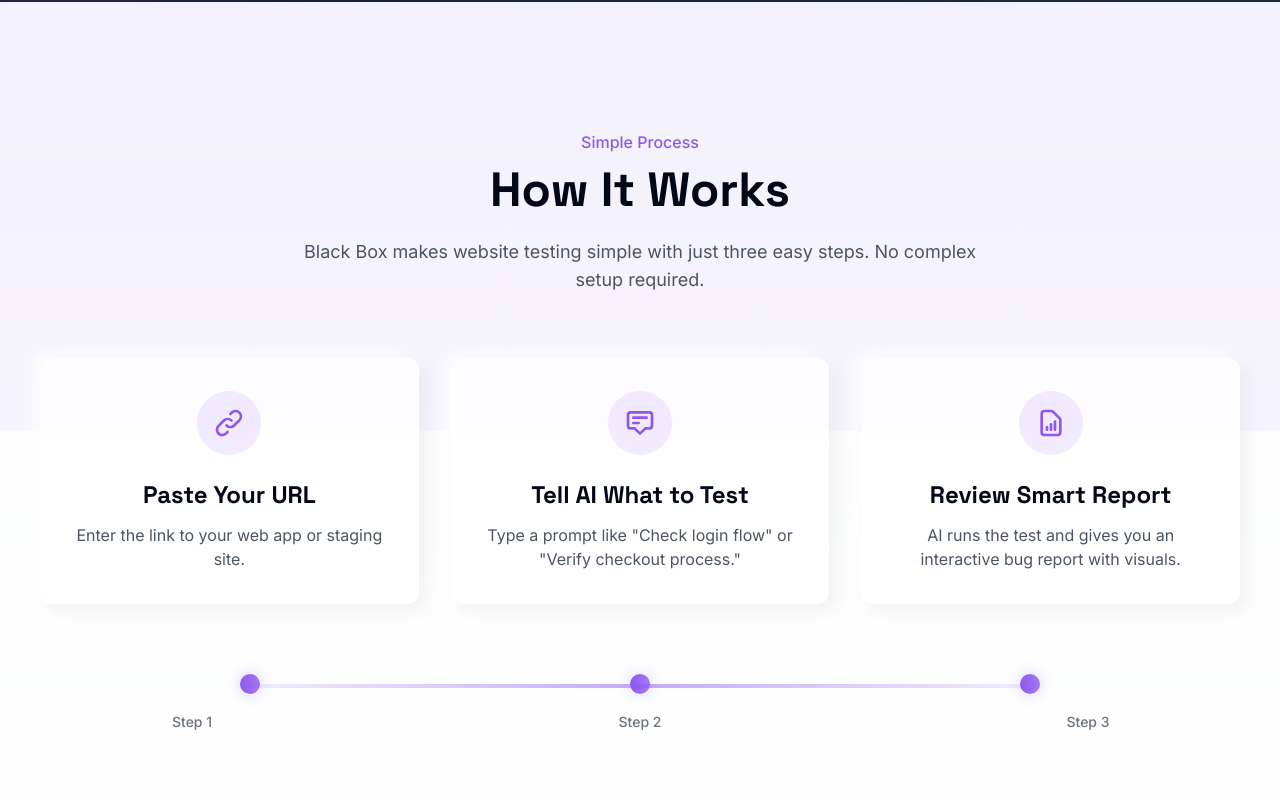
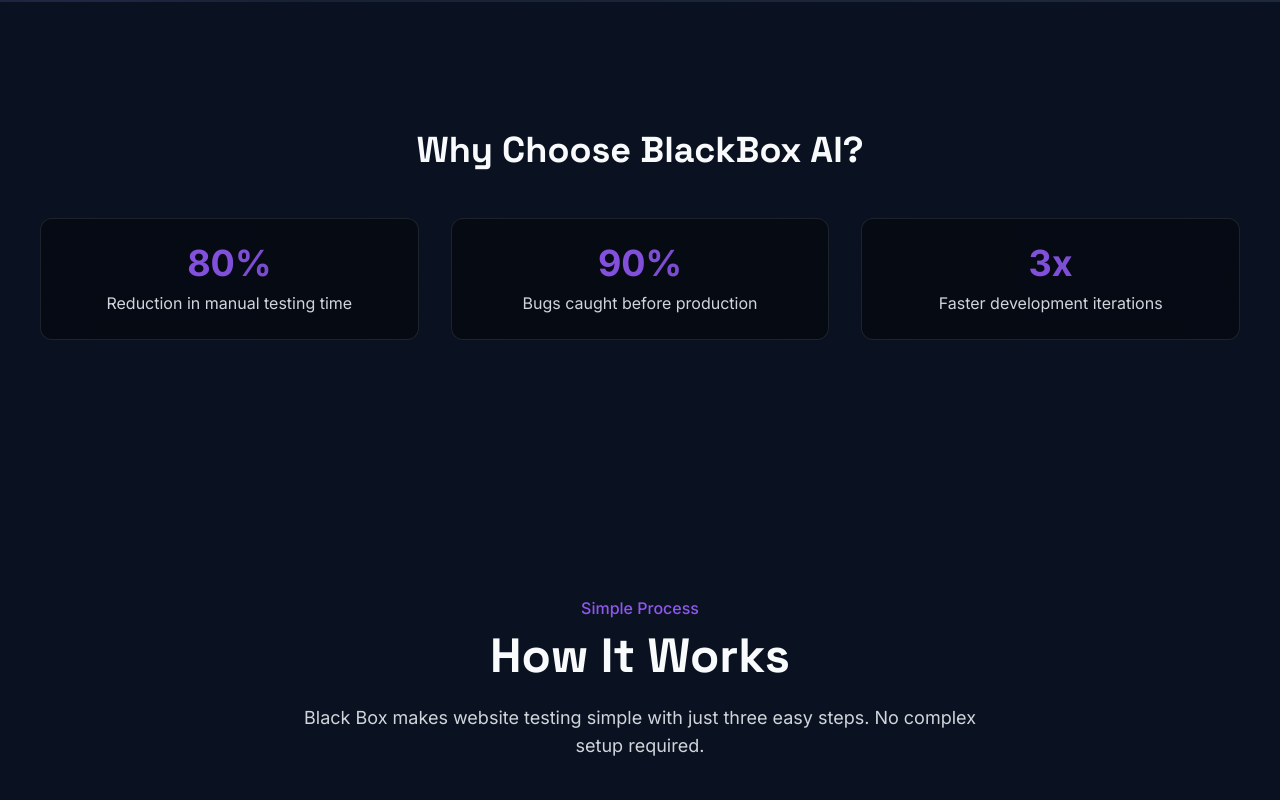
Before and after one commit to AqeelKhalid13/nextsqa, a React (Vite) app: page / in a window 1280 px wide. Shown: the part 860-1660 px from the top of the page. Built offline with nearby package versions, Linux system fonts and the light colour scheme.

Commit message:
Refactor: Implement dark theme and section reordering
-   Converted the application to a dark theme.
-   Removed the steps line from the "How It Works" section.
-   Reordered sections, moving "Why Choose Black Box AI?" to the second section.
-   Added FAQs after the use cases.

```diff
--- /dev/null
+++ b/src/components/FAQs.tsx
@@ -0,0 +1,81 @@
+
+import React from 'react';
+import {
+  Accordion,
+  AccordionContent,
+  AccordionItem,
+  AccordionTrigger,
+} from "@/components/ui/accordion";
+import { motion } from 'framer-motion';
+
+const faqs = [
+  {
+    question: "How does BlackBox AI test my website?",
+    answer: "BlackBox AI uses advanced machine learning algorithms to analyze your website's UI, functionality, and user flows. It simulates real user interactions and identifies potential issues automatically."
+  },
+  {
+    question: "Do I need to write test scripts?",
+    answer: "No! That's the beauty of BlackBox. Simply describe what you want to test in plain English, and our AI will handle the rest. No coding or test scripting required."
+  },
+  {
+    question: "Which integrations are supported?",
+    answer: "BlackBox integrates seamlessly with GitHub, GitLab, Jenkins, Azure DevOps, and more. Our API allows for easy integration into your existing CI/CD pipeline."
+  },
+  {
+    question: "Can BlackBox test dynamic content?",
+    answer: "Yes! Our AI can handle dynamic content, single-page applications, and complex user interactions. It adapts to state changes and asynchronous content loading."
+  },
+  {
+    question: "How accurate are the test results?",
+    answer: "BlackBox achieves over 90% accuracy in bug detection, with a very low false-positive rate. Our AI continuously learns from feedback to improve accuracy."
+  }
+];
+
+const FAQs = () => {
+  return (
+    <section className="py-20 md:py-32 bg-secondary/30">
+      <div className="container mx-auto px-6 md:px-10">
+        <motion.div
+          className="text-center mb-16"
+          initial={{ opacity: 0, y: 20 }}
+          whileInView={{ opacity: 1, y: 0 }}
+          viewport={{ once: true }}
+          transition={{ duration: 0.5 }}
+        >
+          <span className="text-primary font-medium mb-3 inline-block">FAQ</span>
+          <h2 className="text-3xl md:text-5xl font-bold mb-6">Frequently Asked Questions</h2>
+          <p className="text-lg text-gray-300 max-w-2xl mx-auto">
+            Everything you need to know about BlackBox AI and how it can transform your testing process.
+          </p>
+        </motion.div>
+
+        <motion.div
+          className="max-w-3xl mx-auto"
+          initial={{ opacity: 0, y: 20 }}
+          whileInView={{ opacity: 1, y: 0 }}
+          viewport={{ once: true }}
+          transition={{ duration: 0.5, delay: 0.2 }}
+        >
+          <Accordion type="single" collapsible className="w-full space-y-4">
+            {faqs.map((faq, index) => (
+              <AccordionItem
+                key={index}
+                value={`item-${index}`}
+                className="neo-blur border border-white/10 rounded-lg px-6 overflow-hidden"
+              >
+                <AccordionTrigger className="text-left text-lg font-medium py-4 hover:text-primary transition-colors">
+                  {faq.question}
+                </AccordionTrigger>
+                <AccordionContent className="text-gray-300 pb-4">
+                  {faq.answer}
+                </AccordionContent>
+              </AccordionItem>
+            ))}
+          </Accordion>
+        </motion.div>
+      </div>
+    </section>
+  );
+};
+
+export default FAQs;
--- a/src/components/HowItWorks.tsx
+++ b/src/components/HowItWorks.tsx
@@ -1,4 +1,3 @@
-
 import React from 'react';
 import { motion } from 'framer-motion';
 
@@ -54,10 +53,7 @@ const HowItWorks = () => {
   };
 
   return (
-    <section id="how-it-works" className="py-20 md:py-32 bg-gradient-to-b from-gray-50 to-white relative">
-      {/* Background accent */}
-      <div className="absolute top-0 inset-x-0 h-1/2 bg-primary/5"></div>
-
+    <section id="how-it-works" className="py-20 md:py-32 bg-secondary/30 relative overflow-hidden">
       <div className="container mx-auto px-6 md:px-10 relative z-10">
         <div className="text-center mb-16">
           <motion.span
@@ -83,7 +79,7 @@ const HowItWorks = () => {
             whileInView={{ opacity: 1, y: 0 }}
             viewport={{ once: true }}
             transition={{ duration: 0.5, delay: 0.3 }}
-            className="text-lg text-gray-600 max-w-2xl mx-auto"
+            className="text-lg text-gray-300 max-w-2xl mx-auto"
           >
             Black Box makes website testing simple with just three easy steps. No complex setup required.
           </motion.p>
@@ -100,42 +96,20 @@ const HowItWorks = () => {
             <motion.div
               key={index}
               variants={itemVariants}
-              className="glass-card bg-white p-8 rounded-xl shadow-neumorphic border border-gray-100 flex flex-col items-center text-center transition-all duration-300 hover:shadow-neumorphic-hover"
+              className="neo-blur p-8 rounded-xl border border-white/10 flex flex-col items-center text-center transition-all duration-300 hover:shadow-glow-subtle"
             >
               <div className="bg-primary/10 p-4 rounded-full mb-6 transform transition-transform duration-300 group-hover:scale-110 relative">
                 <div className="absolute inset-0 bg-primary/5 rounded-full animate-pulse-slow"></div>
                 {step.icon}
               </div>
-              <h3 className="text-2xl font-bold mb-3">
+              <h3 className="text-2xl font-bold mb-3 text-white">
                 {step.title}
               </h3>
-              <p className="text-gray-600">
+              <p className="text-gray-300">
                 {step.description}
               </p>
             </motion.div>
           ))}
-        </motion.div>
-
-        {/* Process diagram */}
-        <motion.div
-          initial={{ opacity: 0, scale: 0.95 }}
-          whileInView={{ opacity: 1, scale: 1 }}
-          viewport={{ once: true }}
-          transition={{ duration: 0.5, delay: 0.6 }}
-          className="mt-20 max-w-4xl mx-auto hidden md:block"
-        >
-          <div className="h-1 bg-gradient-to-r from-primary/10 via-primary/50 to-primary/10 relative mx-12">
-            {/* Process dots */}
-            <div className="absolute left-0 -translate-y-1/2 w-5 h-5 rounded-full bg-gradient-to-r from-primary to-primary/80 shadow-glow-small"></div>
-            <div className="absolute left-1/2 -translate-x-1/2 -translate-y-1/2 w-5 h-5 rounded-full bg-gradient-to-r from-primary to-primary/80 shadow-glow-small"></div>
-            <div className="absolute right-0 -translate-y-1/2 w-5 h-5 rounded-full bg-gradient-to-r from-primary to-primary/80 shadow-glow-small"></div>
-          </div>
-
-          <div className="flex justify-between mt-6 text-sm text-gray-500 font-medium">
-            <div className="text-center w-48 -ml-24">Step 1</div>
-            <div className="text-center w-48">Step 2</div>
-            <div className="text-center w-48 -mr-24">Step 3</div>
-          </div>
         </motion.div>
       </div>
     </section>
--- /dev/null
+++ b/src/components/WhyChooseUs.tsx
@@ -0,0 +1,61 @@
+
+import React from 'react';
+import { motion } from 'framer-motion';
+
+const WhyChooseUs = () => {
+  return (
+    <section className="py-20 md:py-32 bg-secondary/30">
+      <div className="container mx-auto px-6 md:px-10">
+        <motion.div
+          className="text-center mb-12"
+          initial={{ opacity: 0, y: 10 }}
+          whileInView={{ opacity: 1, y: 0 }}
+          viewport={{ once: true }}
+          transition={{ duration: 0.5 }}
+        >
+          <h2 className="text-3xl md:text-4xl font-bold mb-6">Why Choose BlackBox AI?</h2>
+        </motion.div>
+
+        <div className="grid md:grid-cols-3 gap-8">
+          <motion.div
+            className="neo-blur p-6 rounded-xl text-center"
+            initial={{ opacity: 0, y: 20 }}
+            whileInView={{ opacity: 1, y: 0 }}
+            viewport={{ once: true }}
+            transition={{ duration: 0.5, delay: 0.1 }}
+            whileHover={{ y: -5 }}
+          >
+            <div className="text-4xl font-bold text-gradient-primary mb-2">80%</div>
+            <p className="text-gray-300">Reduction in manual testing time</p>
+          </motion.div>
+
+          <motion.div
+            className="neo-blur p-6 rounded-xl text-center"
+            initial={{ opacity: 0, y: 20 }}
+            whileInView={{ opacity: 1, y: 0 }}
+            viewport={{ once: true }}
+            transition={{ duration: 0.5, delay: 0.2 }}
+            whileHover={{ y: -5 }}
+          >
+            <div className="text-4xl font-bold text-gradient-primary mb-2">90%</div>
+            <p className="text-gray-300">Bugs caught before production</p>
+          </motion.div>
+
+          <motion.div
+            className="neo-blur p-6 rounded-xl text-center"
+            initial={{ opacity: 0, y: 20 }}
+            whileInView={{ opacity: 1, y: 0 }}
+            viewport={{ once: true }}
+            transition={{ duration: 0.5, delay: 0.3 }}
+            whileHover={{ y: -5 }}
+          >
+            <div className="text-4xl font-bold text-gradient-primary mb-2">3x</div>
+            <p className="text-gray-300">Faster development iterations</p>
+          </motion.div>
+        </div>
+      </div>
+    </section>
+  );
+};
+
+export default WhyChooseUs;
--- a/src/index.css
+++ b/src/index.css
@@ -1,4 +1,3 @@
-
 @import url('https://fonts.googleapis.com/css2?family=Inter:wght@400;500;600;700;800&display=swap');
 @import url('https://fonts.googleapis.com/css2?family=Space+Grotesk:wght@400;500;600;700&display=swap');
 
@@ -8,44 +7,35 @@
 
 @layer base {
   :root {
-    --background: 0 0% 100%;
-    --foreground: 222.2 84% 4.9%;
+    --background: 222.2 84% 4.9%;
+    --foreground: 210 40% 98%;
 
-    --card: 0 0% 100%;
-    --card-foreground: 222.2 84% 4.9%;
+    --card: 222.2 84% 4.9%;
+    --card-foreground: 210 40% 98%;
 
-    --popover: 0 0% 100%;
-    --popover-foreground: 222.2 84% 4.9%;
+    --popover: 222.2 84% 4.9%;
+    --popover-foreground: 210 40% 98%;
 
     --primary: 262 83% 64%;
     --primary-foreground: 210 40% 98%;
 
-    --secondary: 210 40% 96.1%;
-    --secondary-foreground: 222.2 47.4% 11.2%;
+    --secondary: 217.2 32.6% 17.5%;
+    --secondary-foreground: 210 40% 98%;
 
-    --muted: 210 40% 96.1%;
-    --muted-foreground: 215.4 16.3% 46.9%;
+    --muted: 217.2 32.6% 17.5%;
+    --muted-foreground: 215 20.2% 65.1%;
 
-    --accent: 210 40% 96.1%;
-    --accent-foreground: 222.2 47.4% 11.2%;
+    --accent: 217.2 32.6% 17.5%;
+    --accent-foreground: 210 40% 98%;
 
-    --destructive: 0 84.2% 60.2%;
+    --destructive: 0 62.8% 30.6%;
     --destructive-foreground: 210 40% 98%;
 
-    --border: 214.3 31.8% 91.4%;
-    --input: 214.3 31.8% 91.4%;
+    --border: 217.2 32.6% 17.5%;
+    --input: 217.2 32.6% 17.5%;
     --ring: 262 83% 64%;
 
     --radius: 0.5rem;
-
-    --sidebar-background: 0 0% 98%;
-    --sidebar-foreground: 240 5.3% 26.1%;
-    --sidebar-primary: 240 5.9% 10%;
-    --sidebar-primary-foreground: 0 0% 98%;
-    --sidebar-accent: 240 4.8% 95.9%;
-    --sidebar-accent-foreground: 240 5.9% 10%;
-    --sidebar-border: 220 13% 91%;
-    --sidebar-ring: 217.2 91.2% 59.8%;
   }
 
   .dark {
--- a/src/pages/Index.tsx
+++ b/src/pages/Index.tsx
@@ -3,20 +3,24 @@ import React from 'react';
 import Navbar from '@/components/Navbar';
 import Hero from '@/components/Hero';
 import HowItWorks from '@/components/HowItWorks';
+import WhyChooseUs from '@/components/WhyChooseUs';
 import Features from '@/components/Features';
 import UseCases from '@/components/UseCases';
+import FAQs from '@/components/FAQs';
 import CallToAction from '@/components/CallToAction';
 import Footer from '@/components/Footer';
 
 const Index = () => {
   return (
-    <div className="min-h-screen flex flex-col">
+    <div className="min-h-screen flex flex-col bg-background text-foreground">
       <Navbar />
       <main className="flex-grow">
         <Hero />
+        <WhyChooseUs />
         <HowItWorks />
         <Features />
         <UseCases />
+        <FAQs />
         <CallToAction />
       </main>
       <Footer />
```
